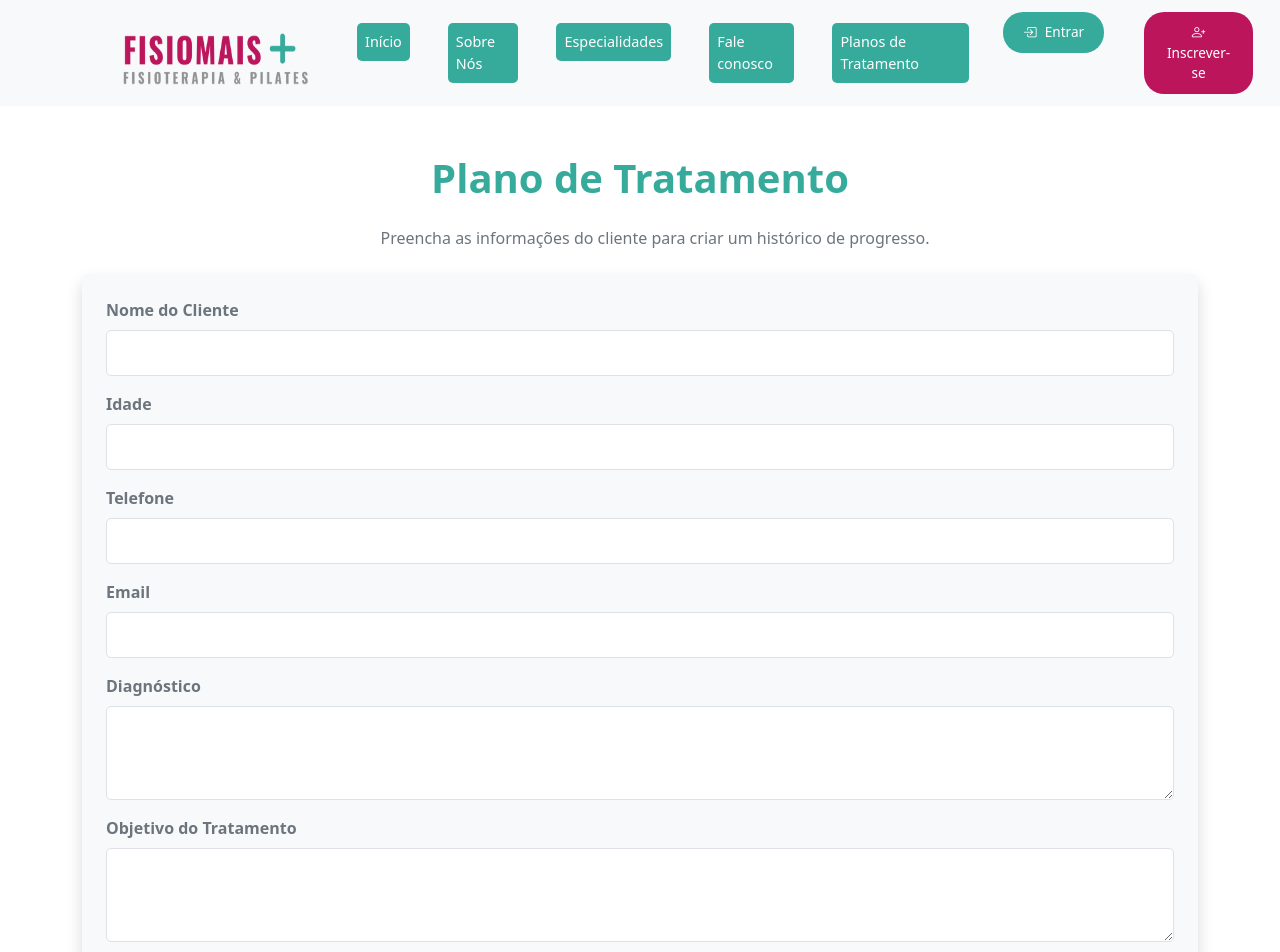
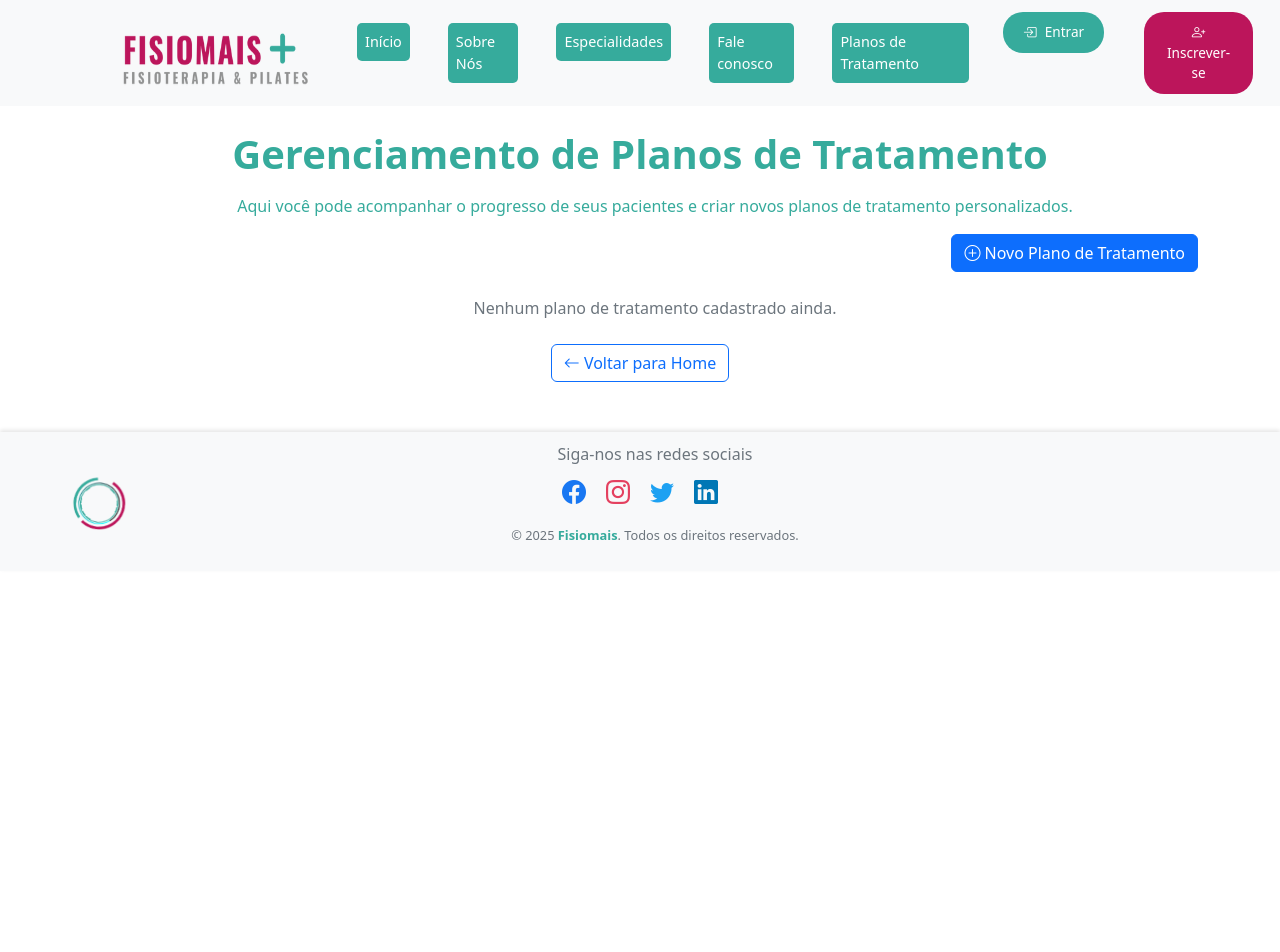
Before and after one commit to IFSERTAOPE-FLO/Fisiomais-TAGTI, a React (Create React App) app in the folder frontend/: page /planostratamento in a window 1280 px wide. Shown: the top 952 px of the page. After the commit the page ends 800 px from the top, so only its background shows below. Built offline with nearby package versions, Linux system fonts and the light colour scheme.

Commit message:
atualização dos planos de tratamento

```diff
--- a/frontend/src/pages/PlanosTratamento.js
+++ b/frontend/src/pages/PlanosTratamento.js
@@ -1,148 +1,104 @@
 import React, { useState } from "react";
 import "bootstrap/dist/css/bootstrap.min.css";
+import { Link } from "react-router-dom";
 import "../css/Estilos.css";
+import "../css/Home.css";
 
 function PlanosTratamento() {
-  const [cliente, setCliente] = useState({
-    nome: "",
-    idade: "",
-    telefone: "",
-    email: "",
-    diagnostico: "",
-    objetivo: "",
-    progresso: "",
-  });
+  const [planos, setPlanos] = useState([]);
 
-  const handleChange = (e) => {
-    const { name, value } = e.target;
-    setCliente({ ...cliente, [name]: value });
+  const adicionarPlano = () => {
+    setPlanos([
+      ...planos,
+      { id: planos.length + 1, descricao: "", progresso: "", data: "" },
+    ]);
   };
 
-  const handleSubmit = (e) => {
-    e.preventDefault();
-    console.log("Dados do cliente:", cliente);
-    alert("Informações do cliente salvas com sucesso!");
+  const atualizarPlano = (id, campo, valor) => {
+    setPlanos(
+      planos.map((plano) =>
+        plano.id === id ? { ...plano, [campo]: valor } : plano
+      )
+    );
   };
 
   return (
-    <div className="container mt-5">
-      <h1 className="text-center fw-bold text-primary mb-4">
-        Plano de Tratamento
+    <div className="container mt-4">
+      <h1 className="text-center fw-bold text-primary mb-3">
+        Gerenciamento de Planos de Tratamento
       </h1>
-      <p className="text-center text-secondary mb-4">
-        Preencha as informações do cliente para criar um histórico de progresso.
+      <p className="text-center text-primary mb-3">
+        Aqui você pode acompanhar o progresso de seus pacientes e criar novos
+        planos de tratamento personalizados.
       </p>
 
-      <form className="bg-light p-4 rounded shadow" onSubmit={handleSubmit}>
-        <div className="mb-3">
-          <label htmlFor="nome" className="form-label fw-bold">
-            Nome do Cliente
-          </label>
-          <input
-            type="text"
-            className="form-control"
-            id="nome"
-            name="nome"
-            value={cliente.nome}
-            onChange={handleChange}
-            required
-          />
+      <div className="d-flex justify-content-end mb-4">
+        <button
+          className="btn btn-primary"
+          onClick={adicionarPlano}
+        >
+          <i className="bi bi-plus-circle"></i> Novo Plano de Tratamento
+        </button>
       </div>
 
+      {planos.length === 0 ? (
+        <p className="text-center text-secondary">Nenhum plano de tratamento cadastrado ainda.</p>
+      ) : (
+        planos.map((plano) => (
+          <div key={plano.id} className="card mb-3 shadow-sm">
+            <div className="card-body">
+              <h5 className="card-title text-primary">
+                Plano de Tratamento #{plano.id}
+              </h5>
               <div className="mb-3">
-          <label htmlFor="idade" className="form-label fw-bold">
-            Idade
-          </label>
-          <input
-            type="number"
-            className="form-control"
-            id="idade"
-            name="idade"
-            value={cliente.idade}
-            onChange={handleChange}
-            required
-          />
-        </div>
-
-        <div className="mb-3">
-          <label htmlFor="telefone" className="form-label fw-bold">
-            Telefone
-          </label>
-          <input
-            type="tel"
-            className="form-control"
-            id="telefone"
-            name="telefone"
-            value={cliente.telefone}
-            onChange={handleChange}
-            required
-          />
-        </div>
-
-        <div className="mb-3">
-          <label htmlFor="email" className="form-label fw-bold">
-            Email
-          </label>
-          <input
-            type="email"
-            className="form-control"
-            id="email"
-            name="email"
-            value={cliente.email}
-            onChange={handleChange}
-          />
-        </div>
-
-        <div className="mb-3">
-          <label htmlFor="diagnostico" className="form-label fw-bold">
-            Diagnóstico
+                <label className="form-label text-secondary">
+                  Descrição do Tratamento
                 </label>
                 <textarea
                   className="form-control"
-            id="diagnostico"
-            name="diagnostico"
                   rows="3"
-            value={cliente.diagnostico}
-            onChange={handleChange}
-            required
+                  value={plano.descricao}
+                  onChange={(e) =>
+                    atualizarPlano(plano.id, "descricao", e.target.value)
+                  }
                 ></textarea>
               </div>
-
               <div className="mb-3">
-          <label htmlFor="objetivo" className="form-label fw-bold">
-            Objetivo do Tratamento
+                <label className="form-label text-secondary">
+                  Progresso do Cliente
                 </label>
                 <textarea
                   className="form-control"
-            id="objetivo"
-            name="objetivo"
                   rows="3"
-            value={cliente.objetivo}
-            onChange={handleChange}
-            required
+                  value={plano.progresso}
+                  onChange={(e) =>
+                    atualizarPlano(plano.id, "progresso", e.target.value)
+                  }
                 ></textarea>
               </div>
+              <div className="mb-3">
+                <label className="form-label text-secondary">
+                  Data do Plano
+                </label>
+                <input
+                  type="date"
+                  className="form-control"
+                  value={plano.data}
+                  onChange={(e) =>
+                    atualizarPlano(plano.id, "data", e.target.value)
+                  }
+                />
+              </div>
+            </div>
+          </div>
+        ))
+      )}
 
-        <div className="mb-3">
-          <label htmlFor="progresso" className="form-label fw-bold">
-            Progresso Atual
-          </label>
-          <textarea
-            className="form-control"
-            id="progresso"
-            name="progresso"
-            rows="3"
-            value={cliente.progresso}
-            onChange={handleChange}
-          ></textarea>
+      <div className="mt-4 text-center">
+        <Link to="/" className="btn btn-outline-primary">
+          <i className="bi bi-arrow-left"></i> Voltar para Home
+        </Link>
       </div>
-
-        <div className="text-center">
-          <button type="submit" className="btn btn-primary">
-            Salvar Informações
-          </button>
-        </div>
-      </form>
     </div>
   );
 }
```
Lines whose indentation alone changed are shown as unchanged.
